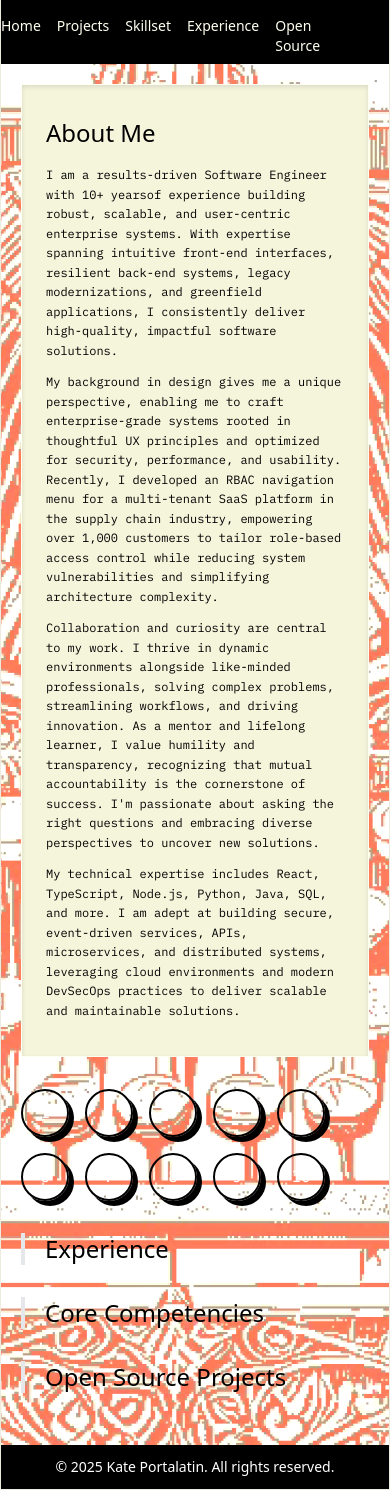
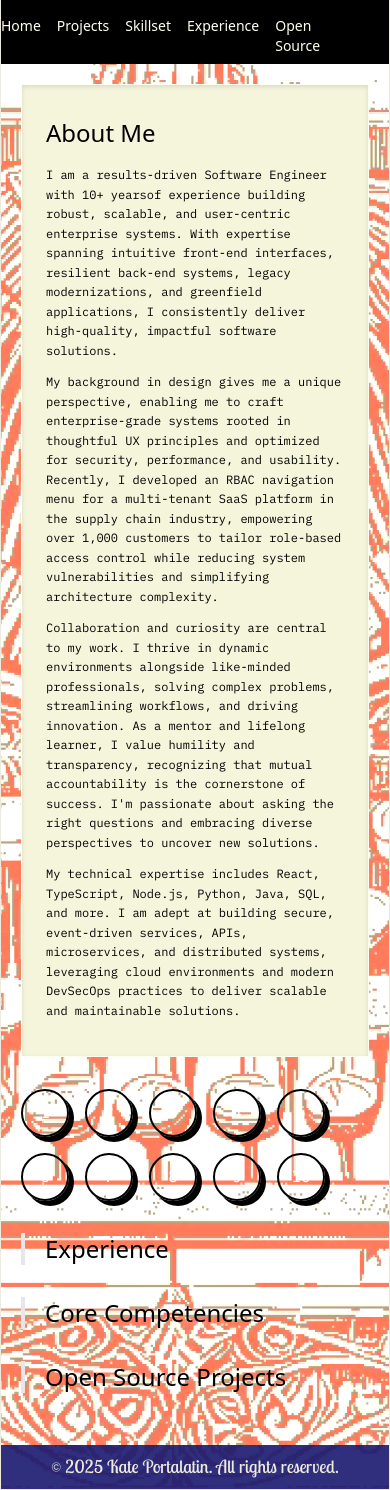
Before and after one commit to k8port/punchcard-portfollio, a Next.js app: page / in a window 390 px wide. Built offline with nearby package versions, Linux system fonts and the light colour scheme.

Commit message:
styled footer for responsivity

```diff
--- a/app/layout.tsx
+++ b/app/layout.tsx
@@ -46,12 +46,14 @@ export default function RootLayout({
 }) {
   return (
     <html lang="en">
-      <body className={`${cormorantGaramond.variable} ${ibmPlexMono.variable} ${lobster.variable} ${lobsterTwo.variable} h-full`}>
-        <div className="flex flex-col h-full">
-          <Header />
-            <main className="flex-grow p-5">{children}</main>
-          <Footer />
-        </div>
+      <body className={`
+        flex flex-col min-h-screen
+        ${cormorantGaramond.variable} ${ibmPlexMono.variable}
+        ${lobster.variable} ${lobsterTwo.variable}
+      `}>
+        <Header />
+          <main className="flex-grow p-5">{children}</main>
+        <Footer />
       </body>
     </html>
   );
--- a/app/ui/Footer.tsx
+++ b/app/ui/Footer.tsx
@@ -1,7 +1,21 @@
 // app/ui/Footer.tsx
 export default function Footer() {
     return (
-      <footer className="bg-black text-white text-center p-3 text-sm">
+      <footer className={`
+        w-full
+        max-w-[1440px]
+        mx-auto
+        bg-[rgba(25,25,112,0.9)]
+        text-alabaster
+        font-lobsterTwo
+        flex
+        items-center
+        justify-center
+        p-2
+        md:p-4
+        border-none
+        text-lg
+      `}>
         <p>© 2025 Kate Portalatin. All rights reserved.</p>
       </footer>
     );
```
